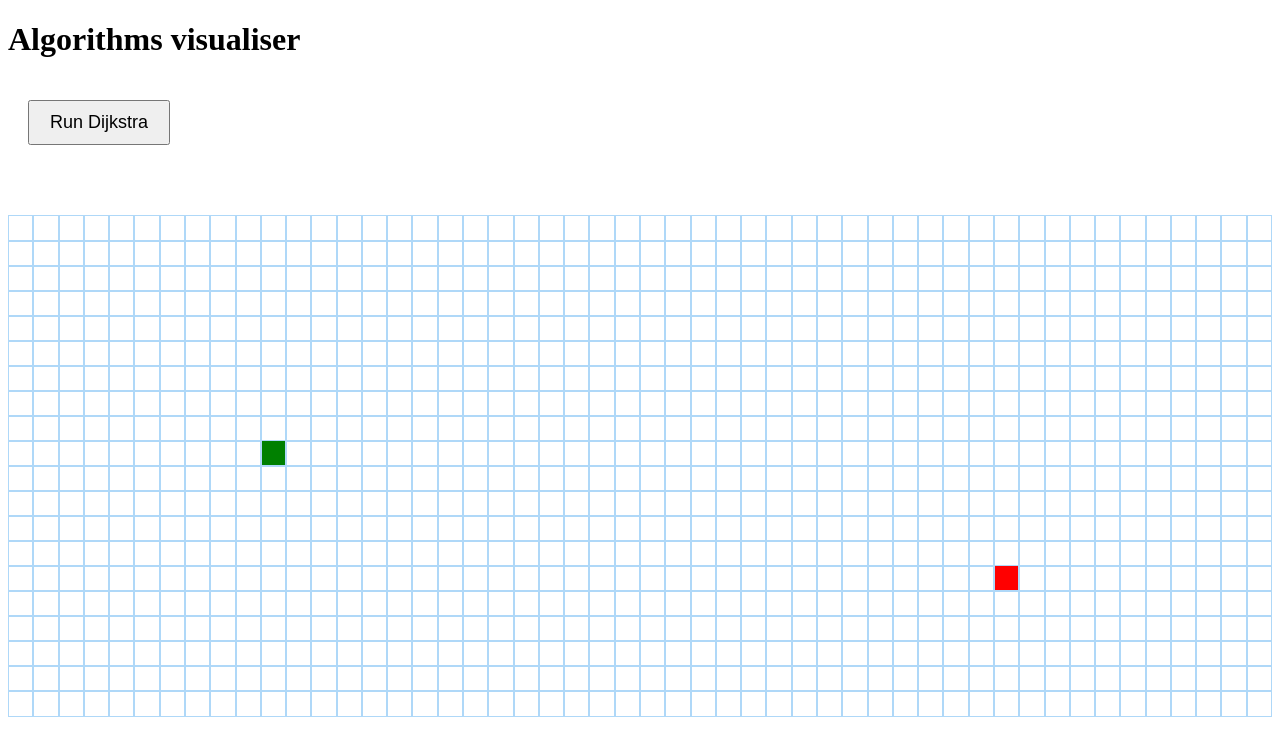
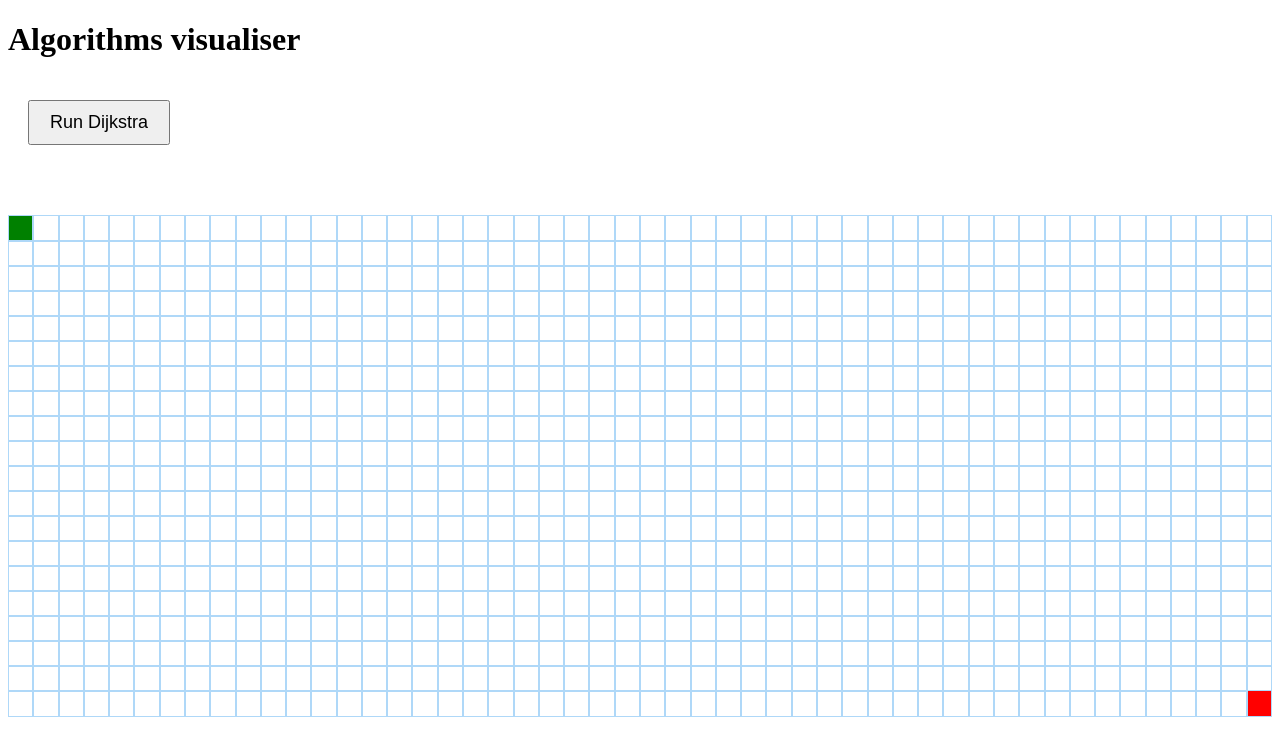
Before and after one commit to StefanFaustian/Algorithms-visualiser, a React (Vite) app in the folder pathfinding-visualizer/: page / in a window 1280 px wide. Shown: the top 756 px of the page. Built offline with nearby package versions, Linux system fonts and the light colour scheme.

Commit message:
Added drag&drop functionality for start and finish nodes + other minor improvements

```diff
--- a/pathfinding-visualizer/src/components/PathfindingVisualiser.jsx
+++ b/pathfinding-visualizer/src/components/PathfindingVisualiser.jsx
@@ -4,15 +4,16 @@ import './PathfindingVisualiser.css';
 import { dijkstra, getNodesInShortestPathOrder } from './dijkstra';
 
 // Defining coordinates for the starting node and the finish node
-const START_NODE_ROW = 9;
-const START_NODE_COL = 10;
-const FINISH_NODE_ROW = 14;
-const FINISH_NODE_COL = 39;
+const START_NODE_ROW = 0;
+const START_NODE_COL = 0;
+const FINISH_NODE_ROW = 19;
+const FINISH_NODE_COL = 49;
 
 export default function PathfindingVisualiser() {
     const [grid, setGrid] = useState([]);
     const [mouseIsPressed, setMouseIsPressed] = useState(false);
     const [isRunning, setIsRunning] = useState(false);
+    const [pressedNodeType, setPressedNodeType] = useState('wall');
     const timeoutIds = useRef([]);
 
     const clearAllTimeouts = () => {
@@ -43,21 +44,40 @@ export default function PathfindingVisualiser() {
 
     const handleMouseDown = (row, col, e) => {
         if (isRunning) return;
+        if (e.button !== 0) return;
+        const node = grid[row][col];
+        if (node.isStart) setPressedNodeType('start');
+        else if (node.isFinish) setPressedNodeType('finish');
+        else {
             const makeWall = !e.shiftKey;
             const newGrid = getNewGridWithWallToggled(grid, row, col, makeWall);
             setGrid(newGrid);
+        }
         setMouseIsPressed(true);
     };
 
     const handleMouseEnter = (row, col, e) => {
         if (!mouseIsPressed || isRunning) return;
+        const targetNode = grid[row][col];
+        if (pressedNodeType === 'start') {
+            if (targetNode.isWall || targetNode.isFinish) return;
+            const newGrid = getNewGridWithNodeMoved(grid, row, col, 'start');
+            setGrid(newGrid);
+        } else if (pressedNodeType === 'finish') {
+            if (targetNode.isWall || targetNode.isStart) return;
+            const newGrid = getNewGridWithNodeMoved(grid, row, col, 'finish');
+            setGrid(newGrid);
+        } else {
+            if (targetNode.isStart || targetNode.isFinish) return;
             const makeWall = !e.shiftKey;
             const newGrid = getNewGridWithWallToggled(grid, row, col, makeWall);
             setGrid(newGrid);
+        }
     };
 
     const handleMouseUp = () => {
         setMouseIsPressed(false);
+        setPressedNodeType('wall');
     };
 
 /////////////////////// Dijkstra AREA ///////////////////////
@@ -115,8 +135,12 @@ export default function PathfindingVisualiser() {
       }
     }
 
-    const startNode = cleanGrid[START_NODE_ROW][START_NODE_COL];
-    const finishNode = cleanGrid[FINISH_NODE_ROW][FINISH_NODE_COL];
+    let startNode, finishNode;
+    for (let row = 0; row < 20; row++)
+        for (let col = 0; col < 50; col++) {
+            if (cleanGrid[row][col].isStart) startNode = cleanGrid[row][col];
+            if (cleanGrid[row][col].isFinish) finishNode = cleanGrid[row][col];
+    }
 
     const visitedNodesInOrder = dijkstra(cleanGrid, startNode, finishNode);
     const nodesInShortestPathOrder = getNodesInShortestPathOrder(finishNode);
@@ -162,3 +186,19 @@ const getNewGridWithWallToggled = (grid, row, col, makeWall) => {
     newGrid[row][col] = newNode;
     return newGrid;
 };
+
+const getNewGridWithNodeMoved = (grid, row, col, type) => {
+    const newGrid = grid.slice();
+    for (let r = 0; r < 20; r++)
+        for (let c = 0; c < 50; c++) {
+            if (newGrid[r][c].isStart && type === 'start') newGrid[r][c] = {...newGrid[r][c], isStart: false};
+            if (newGrid[r][c].isFinish && type === 'finish') newGrid[r][c] = {...newGrid[r][c], isFinish: false};
+    }
+    const node = newGrid[row][col];
+    newGrid[row][col] = {...node,
+        isStart: type === 'start' ? true : node.isStart,
+        isFinish: type === 'finish' ? true : node.isFinish,
+        isWall: false
+    };
+    return newGrid;
+}
```
Lines whose indentation alone changed are shown as unchanged.
